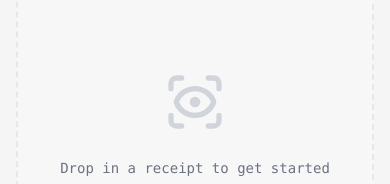
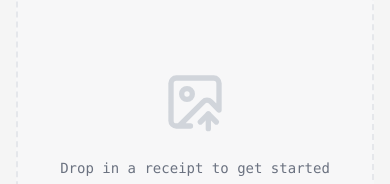
Before and after one commit to kvithana/bill-split, a Next.js app: page /create in a window 390 px wide. Shown: the part 274-458 px from the top of the page. Built offline with nearby package versions, Linux system fonts and the light colour scheme.

Commit message:
refactor: replace ScanEye icon with ImageUp for mobile view

```diff
--- a/components/receipt-upload.tsx
+++ b/components/receipt-upload.tsx
@@ -8,7 +8,7 @@ import { getIp } from "@/hooks/use-ip"
 import { ipHash } from "@/lib/ip-hash"
 import { upload } from "@vercel/blob/client"
 import { AnimatePresence, motion } from "framer-motion"
-import { Camera, CheckCircle, ScanEye, Upload, X } from "lucide-react"
+import { Camera, CheckCircle, ImageUp, Upload, X } from "lucide-react"
 import { useState, useCallback } from "react"
 import { toast } from "@/hooks/use-toast"
 import { useDropzone } from "react-dropzone"
@@ -195,7 +195,7 @@ export default function ReceiptImport({ onDone }: { onDone: (id: string) => void
                   isDragActive ? "text-gray-400 scale-110" : "text-gray-300 group-hover:scale-110"
                 }`}
               />
-              <ScanEye className="md:hidden w-16 h-16 mb-6 text-gray-300 " />
+              <ImageUp className="md:hidden w-16 h-16 mb-6 text-gray-300 " />
               <p className="text-sm text-gray-500 font-mono text-center">
                 {isDragActive ? "Drop it! Yum yum." : "Drop in a receipt to get started"}
               </p>
```
